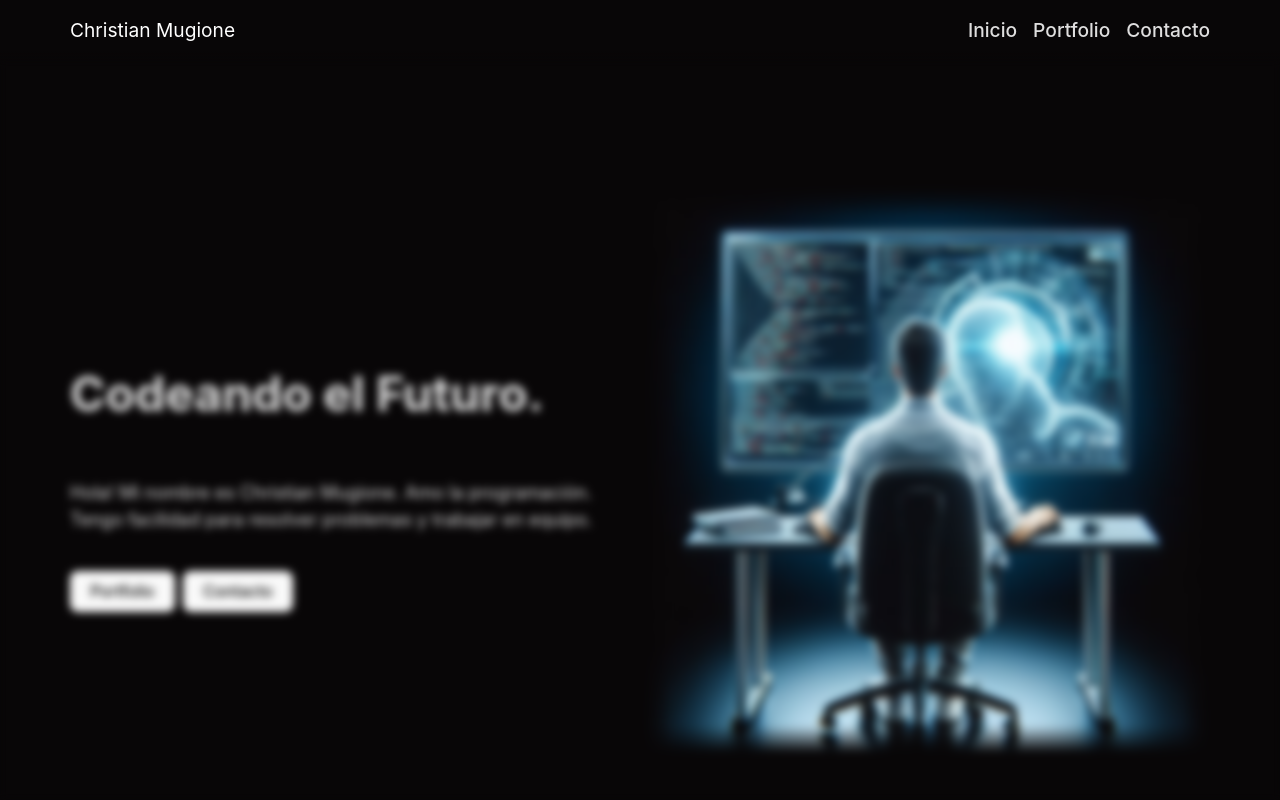
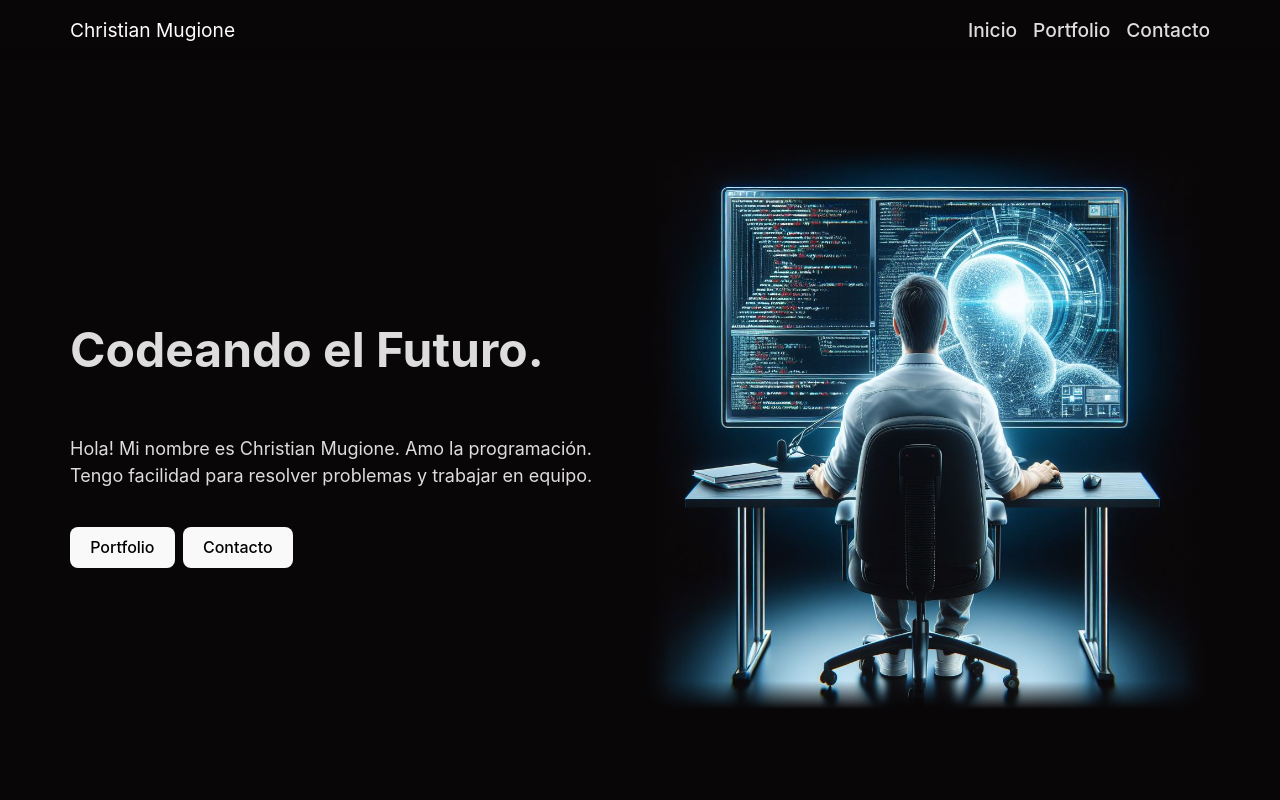
Before and after one commit to ChristianMugione/portfolio, a React (Vite) app: page / in a window 1280 px wide. Shown: the top 800 px of the page. Built offline with nearby package versions, Linux system fonts and the light colour scheme.

Commit message:
blur problem fixed

```diff
--- a/index.html
+++ b/index.html
@@ -9,7 +9,7 @@
 </head>
 
 <body>
-  <div id="root"></div>
+  <main id="root"></main>
   <script type="module" src="/src/main.jsx"></script>
 </body>
 
--- a/src/App.css
+++ b/src/App.css
@@ -4,3 +4,7 @@
   width: 100%;
   background-color: #080607;
 }
+
+* {
+  /* border: 1px solid white; */
+}
--- a/src/components/Header.jsx
+++ b/src/components/Header.jsx
@@ -9,7 +9,7 @@
   const [opened, setOpened] = useState("flex");
   const menuOpened = useSelector((state) => state.menuReducer.menuOpened);
   const dispatch = useDispatch();
-  const opened1 = { is: "flex" };
+  // const opened1 = { is: "flex" };
 
   useEffect(() => {
     const handleResize = () => {
@@ -38,13 +38,9 @@
       setOpened("none");
     }
   };
-  /*
-  if (menuOpened) {
-  } else {
-  }
-*/
+
   return (
-    <StyledHeader opened={opened}>
+    <StyledHeader opened={menuOpened}>
       <div className="container">
         <div className="title">Christian Mugione</div>
         {menuOpened && <Navbar />}
@@ -75,7 +71,9 @@
     top: 60px;
     height: calc(100dvh - 60px);
     width: 100%;
-    display: ${(props) => props.opened};
+    /* display: ${(props) => props.opened}; */
+    display: ${(props) => (props.opened ? "flex" : "none")};
+    /* display: none; */
 
     // background-color: lightgray;
 
@@ -101,9 +99,13 @@
   .burger-btn {
     position: absolute;
     right: 10px;
+    cursor: pointer;
   }
 
   @media (min-width: 768px) {
+    &::after {
+      display: none;
+    }
     .container {
       justify-content: space-between;
     }
--- a/src/components/Hero.jsx
+++ b/src/components/Hero.jsx
@@ -1,11 +1,14 @@
 import styled from "styled-components";
 import christian from "/hero-coding-future.jpeg";
 import { useNavigate } from "react-router-dom";
+import { Portfolio } from "./Portfolio";
+import { Contact } from "./Contact";
 
 export const Hero = () => {
   const navigate = useNavigate();
 
   return (
+    <>
       <StyledHero>
         <div className="container">
           <div className="text">
@@ -32,11 +35,14 @@
           </div>
         </div>
       </StyledHero>
+      <Portfolio />
+      <Contact />
+    </>
   );
 };
 
 const StyledHero = styled.section`
-  height: 100vh;
+  height: 89dvh;
   color: #ddd;
   display: flex;
   justify-content: center;
@@ -45,6 +51,7 @@
   background-image: url("/hero-coding-future.jpeg");
   background-size: cover;
   background-position: center;
+  /* border: 1px solid white; */
 
   h1,
   p {
@@ -78,7 +85,7 @@
 
   .btns {
     display: flex;
-    justify-content: flex-start;
+    justify-content: center;
     gap: 8px;
     width: 100%;
     margin-top: 20px;
@@ -176,6 +183,10 @@
       height: auto;
     }
 
+    .btns {
+      justify-content: flex-start;
+    }
+
     .image {
       display: flex;
       position: relative;
--- a/src/styles/AppWrapper.jsx
+++ b/src/styles/AppWrapper.jsx
@@ -7,6 +7,10 @@
 const StyledAppWrapper = styled.div`
   width: 100%;
   background-color: #080607;
+
+  @media (max-width: 319px) {
+    display: none;
+  }
 
   .container {
     width: 98%;
```
Lines whose indentation alone changed are shown as unchanged.
